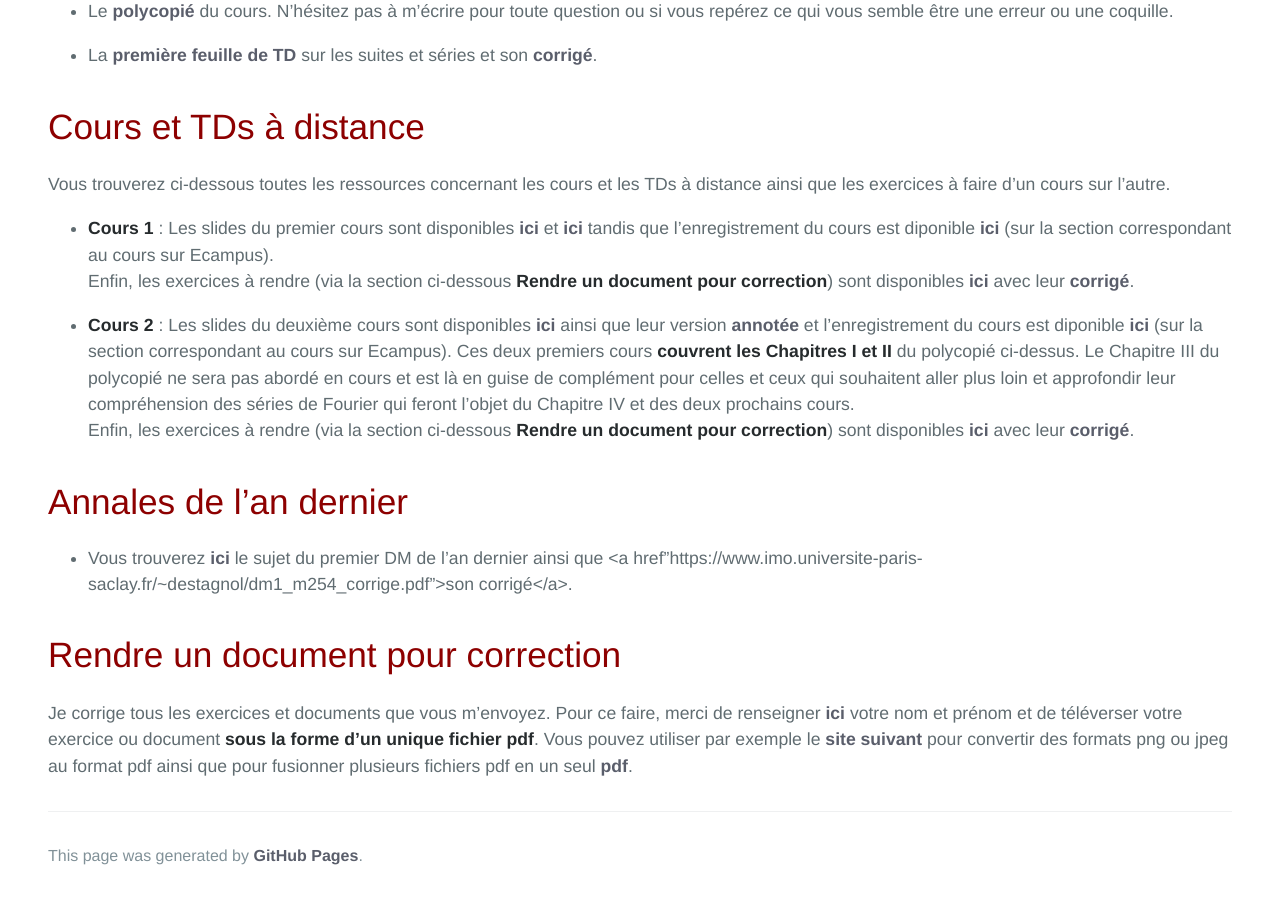
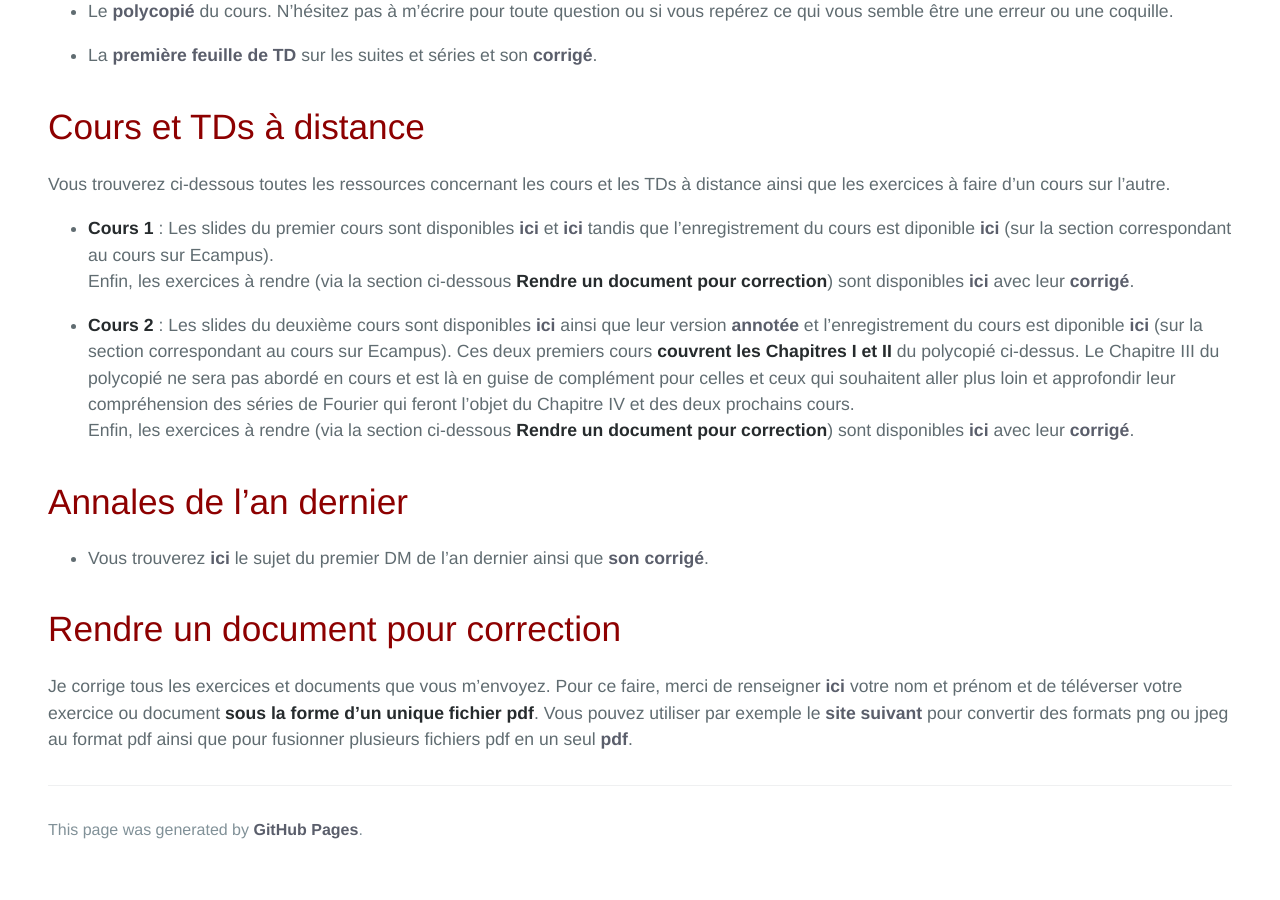
Before and after one commit to KevinDestagnol/algebre.github.io, a Jekyll site: the page built from index.md, in a window 1280 px wide and 900 px high, scrolled down 1013 px. Built offline with Jekyll 4.4.1, drawn with Linux system fonts in a browser that asks for light colours; some web fonts are replaced; our own code applies the rules of GitHub Pages for plain Markdown files; after the commit the page ends 1887 px from its top, so only the background shows below that.

Commit message:
Update index.md

```diff
--- a/index.md
+++ b/index.md
@@ -22,7 +22,7 @@ Enfin, les exercices à rendre (via la section ci-dessous **Rendre un document p
 
 # Annales de l'an dernier
 
-* Vous trouverez <a href="https://www.imo.universite-paris-saclay.fr/~destagnol/dm1_m254.pdf">ici</a> le sujet du premier DM de l'an dernier ainsi que <a href"https://www.imo.universite-paris-saclay.fr/~destagnol/dm1_m254_corrige.pdf">son corrigé</a>.
+* Vous trouverez <a href="https://www.imo.universite-paris-saclay.fr/~destagnol/dm1_m254.pdf">ici</a> le sujet du premier DM de l'an dernier ainsi que <a href="https://www.imo.universite-paris-saclay.fr/~destagnol/dm1_m254_corrige.pdf">son corrigé</a>.
 
 # Rendre un document pour correction
 
```
